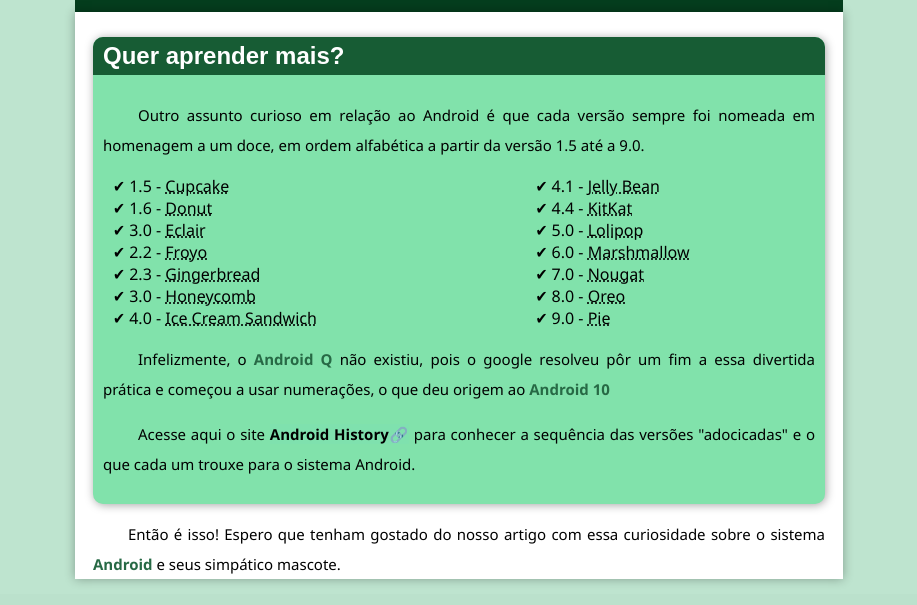
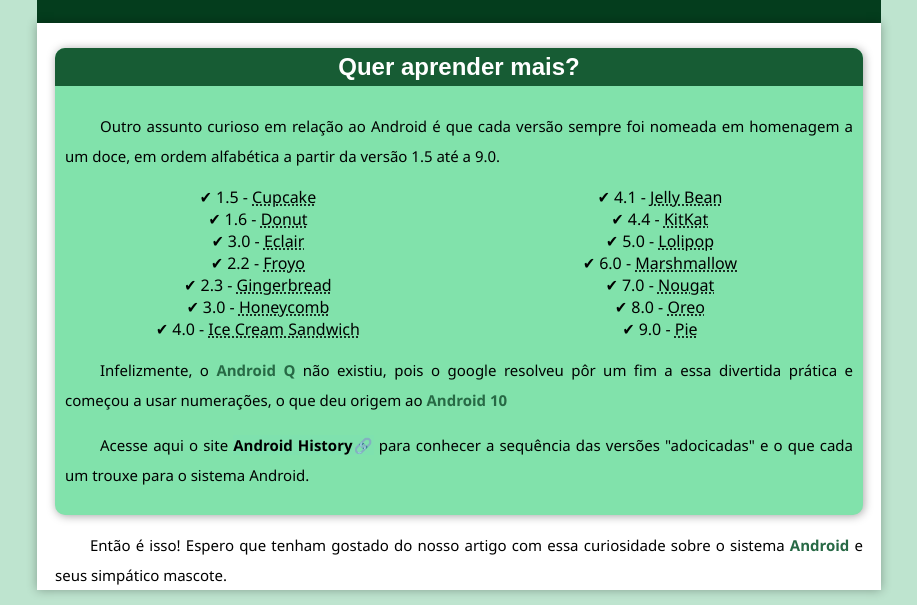
Before and after one commit to daniwells/HTML-CSS, a PHP site: page / in a window 1280 px wide. Shown: the part 2334-2939 px from the top of the page, without its empty margins (181-1098 px from the left). Before the commit the page ends 2917 px from the top, so only its background shows below. Run offline with PHP 8.4, Linux system fonts and the light colour scheme.

Commit message:
Atualização

```diff
--- a/exercícios/desafio004/index.html
+++ b/exercícios/desafio004/index.html
@@ -68,7 +68,7 @@
         </article>
     </main>
     <section class="video">
-        <iframe width="100%" height="319" src="https://www.youtube.com/embed/l2UDgpLz20M" title="YouTube video player" frameborder="0" allow="accelerometer; autoplay; clipboard-write; encrypted-media; gyroscope; picture-in-picture; web-share" allowfullscreen></iframe>
+        <iframe width="95%" height="319" max-width="808" src="https://www.youtube.com/embed/l2UDgpLz20M" title="YouTube video player" frameborder="0" allow="accelerometer; autoplay; clipboard-write; encrypted-media; gyroscope; picture-in-picture; web-share" allowfullscreen></iframe>
     </section>
     <footer class="footer" >
         <section id="footer_background" >
@@ -78,17 +78,6 @@
             <div id="footer_txt" >
                 <p class="p">Outro assunto curioso em relação ao Android é que cada versão sempre foi nomeada em homenagem a um doce, em ordem alfabética a partir da versão 1.5 até a 9.0.</p>
                 <div>
-                    <div class="div_f">
-                        <ul class="footer_ul">
-                            <li class="af">✔  4.1 - <abbr title="Jujuba">Jelly Bean</abbr></li>
-                            <li class="af">✔  4.4 - <abbr title="KitKat">KitKat</abbr></li>
-                            <li class="af">✔  5.0 - <abbr title="Pirulito">Lolipop</abbr></li>
-                            <li class="af">✔  6.0 - <abbr title="Marshmallow">Marshmallow</abbr></li>
-                            <li class="af">✔  7.0 - <abbr title="Torroni">Nougat</abbr></li>
-                            <li class="af">✔  8.0 - <abbr title="Oreo">Oreo</abbr></li>
-                            <li class="af">✔  9.0 - <abbr title="Torta">Pie</abbr></li>
-                        </ul>
-                    </div>
                     <div>
                         <ul class="footer_ul" >
                             <li  class="af">✔  1.5 - <abbr title="Bolo de Copo">Cupcake</abbr></li>
@@ -97,7 +86,14 @@
                             <li  class="af">✔  2.2 - <abbr title="Iorgute Congelado">Froyo</abbr></li>
                             <li  class="af">✔  2.3 - <abbr title="Biscoito deGengibre">Gingerbread</abbr></li>
                             <li  class="af">✔  3.0 - <abbr title="Favio de Mel">Honeycomb</abbr></li>
-                            <li  class="af">✔  4.0 - <abbr title="Sanduiche de Sorvete">Ice Cream Sandwich</abbr></a></li>
+                            <li  class="af">✔  4.0 - <abbr title="Sanduiche de Sorvete">Ice Cream Sandwich</abbr><li>
+                            <li class="af">✔  4.1 - <abbr title="Jujuba">Jelly Bean</abbr></li>
+                            <li class="af">✔  4.4 - <abbr title="KitKat">KitKat</abbr></li>
+                            <li class="af">✔  5.0 - <abbr title="Pirulito">Lolipop</abbr></li>
+                            <li class="af">✔  6.0 - <abbr title="Marshmallow">Marshmallow</abbr></li>
+                            <li class="af">✔  7.0 - <abbr title="Torroni">Nougat</abbr></li>
+                            <li class="af">✔  8.0 - <abbr title="Oreo">Oreo</abbr></li>
+                            <li class="af">✔  9.0 - <abbr title="Torta">Pie</abbr></li>
                         </ul>
                     </div>
                     <p class="p">Infelizmente, o <span class="specialTXT">Android Q</span> não existiu, pois o google resolveu pôr um fim a essa divertida prática e começou a usar numerações, o que deu origem ao <span class="specialTXT">Android 10</span></p>
--- a/exercícios/desafio004/style.css
+++ b/exercícios/desafio004/style.css
@@ -7,9 +7,12 @@
     background-color: #BEE4CF;
     font-family: Arial, Helvetica, sans-serif;
     margin: 0px;
+    align-items: center;
+    text-align: center;
 }
 
 header {
+    min-width: 450px;
     background-image: linear-gradient(to top, #15492c, #4daf78);
     color: white;
     width: 100%;
@@ -62,13 +65,13 @@
 
 main {
     background-color: white;
-    margin-left: 20%;
-    margin-right: 20%;
+    margin: auto;
     padding-top: 25px;
     padding-left: 18px;
     padding-right: 18px;
     max-width: 808px;
     box-shadow: 0px 0px 10px rgba(0, 0, 0, 0.315);
+    min-width: 420px;
 }
 
 #titleTXT2 {
@@ -112,13 +115,13 @@
 .video {
     background-color: #043D1D;
     text-align: center;
-    margin-left: 20%;
-    margin-right: 20%;
+    margin: auto;
     padding-top: 20px;
     padding-bottom: 20px;
-    padding-left: 35px;
-    padding-right: 35px;
+    padding-left: 18px;
+    padding-right: 18px;
     max-width: 808px;
+    min-width: 420px;
 }
 
 #up {
@@ -127,13 +130,13 @@
 
 .footer {
     background-color: white;
-    margin-left: 20%;
-    margin-right: 20%;
+    margin: auto;
     padding-top: 25px;
     padding-left: 18px;
     padding-right: 18px;
     max-width: 808px;
     box-shadow: 0px 0px 10px rgba(0, 0, 0, 0.315);
+    min-width: 420px;
 }
 
 #footer_background {
@@ -161,17 +164,10 @@
     padding: 10px;
 }
 
-.div_f {
-    display: flex;
-    position: absolute;
-    width: 200px;
-    margin-left:  33%;
-}
-
 .footer_ul {
     font-family: 'Segoe UI', Tahoma, Geneva, Verdana, sans-serif;
-    margin-left: 10px;
     list-style-type: none;
+    columns: 2;
 }
 
 .af {
@@ -227,18 +223,12 @@
         .footer_ul {
             font-size: 9px;
         }
-        .div_f {
-            margin-left: 170px;
-        }
 }
 
 @media (max-width: 560px){
     .footer_ul {
         font-size: 8px;
 
-    }
-    .div_f {
-        margin-left: 130px;
     }
 }
 
```
